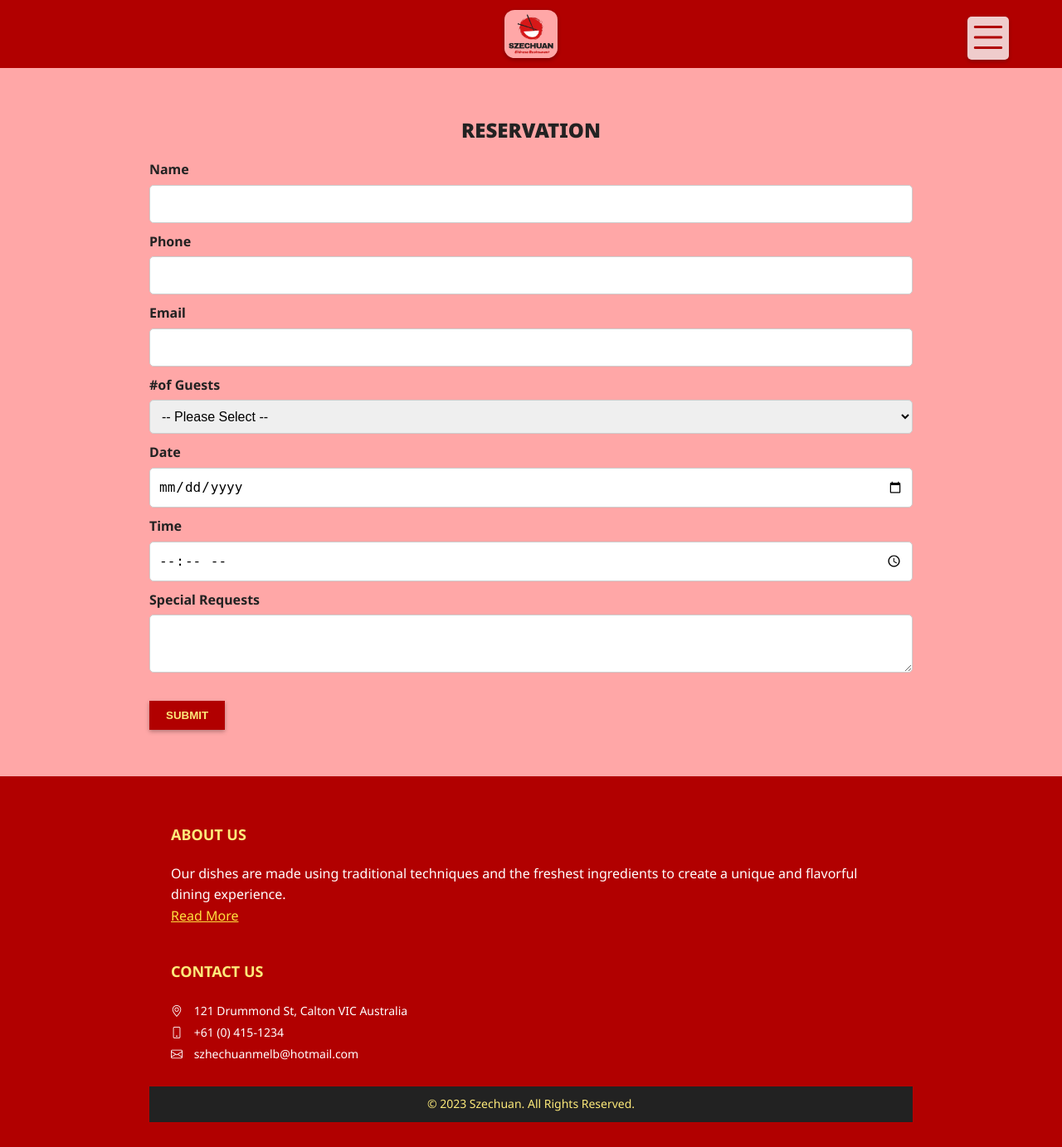
After one commit to Theochenxiyuan/restaurant-website, a PHP site: page /resevation.html in a window 1280 px wide. The commit adds this page. Shown: the whole page at 83% size. Run offline with PHP 8.4, Linux system fonts and the light colour scheme.

Commit message:
about and reservation page added

```diff
--- a/css/global.css
+++ b/css/global.css
@@ -85,6 +85,7 @@ header {
   text-transform: uppercase;
   background-color: var(--red-1);
   color: var(--gold-4);
+  border: none;
 }
 
 .btn:hover,
--- /dev/null
+++ b/css/reservation.css
@@ -0,0 +1,24 @@
+.form-group {
+  margin-bottom: 10px;
+}
+
+label {
+  display: block;
+  font-weight: bold;
+  margin-bottom: 5px;
+}
+
+input[type='text'],
+input[type='tel'],
+input[type='email'],
+input[type='date'],
+input[type='time'],
+textarea,
+select {
+  width: 100%;
+  padding: 10px;
+  border: 1px solid #ccc;
+  border-radius: 5px;
+  font-size: 16px;
+  line-height: 1.5;
+}
--- a/css/utilities.css
+++ b/css/utilities.css
@@ -13,7 +13,12 @@
 .flex-start {
   justify-content: flex-start;
 }
-
+.flex-space-between {
+  justify-content: space-between;
+}
+.float-right {
+  float: right;
+}
 .container {
   max-width: 960px;
   margin: 0 auto;
--- /dev/null
+++ b/resevation.html
@@ -0,0 +1,114 @@
+<!DOCTYPE html>
+<html lang="en">
+
+<head>
+    <meta charset="UTF-8">
+    <meta http-equiv="X-UA-Compatible" content="IE=edge">
+    <meta name="viewport" content="width=device-width, initial-scale=1.0">
+    <title>Szechuan: Home</title>
+    <link rel="preconnect" href="https://fonts.googleapis.com">
+    <link rel="preconnect" href="https://fonts.gstatic.com" crossorigin>
+    <link href="https://fonts.googleapis.com/css2?family=Noto+Sans:wght@400;500;600;700;800;900&display=swap"
+        rel="stylesheet">
+    <link rel="stylesheet" href="https://cdn.jsdelivr.net/npm/bootstrap-icons@1.10.4/font/bootstrap-icons.css">
+    <link rel="stylesheet" href="css/global.css">
+    <link rel="stylesheet" href="css/reservation.css">
+    <link rel="stylesheet" href="css/utilities.css">
+    <script src="js/menuBtn.js" defer></script>
+</head>
+
+<body>
+    <button class="menu"><i class="bi bi-list"></i></button>
+    <div class="overlay hidden"></div>
+    <nav class="menu">
+        <ul class="flex flex-col">
+            <li><a href="index.html">Home</a></li>
+            <li><a href="about.html">About</a></li>
+            <li><a href="#">Menu</a></li>
+            <li><a href="#">Reservation</a></li>
+            <li><a href="#">Photo Gallery</a></li>
+            <li><a href="#">Reviews</a></li>
+            <li class="hidden"><a href="#">Account</a></li>
+        </ul>
+        <a href="#">Log In</a>
+    </nav>
+
+    <header>
+        <div class="container flex">
+            <img src="img/logo.png" alt="logo">
+        </div>
+    </header>
+
+    <main class="my-2 p-1">
+        <div class="container">
+            <h2 class="text-center my-1">Reservation</h2>
+            <div class="reservation-form">
+                <form method="POST">
+                    <div class="form-group">
+                        <label for="name">Name</label>
+                        <input type="text" id="name" name="name" required>
+                    </div>
+                    <div class="form-group">
+                        <label for="phone">Phone</label>
+                        <input type="tel" id="phone" name="phone" required>
+                    </div>
+                    <div class="form-group">
+                        <label for="email">Email</label>
+                        <input type="email" id="email" name="email" required>
+                    </div>
+                    <div class="form-group">
+                        <label for="party-size">#of Guests</label>
+                        <select id="party-size" name="party-size" required>
+                            <option value="">-- Please Select --</option>
+                            <option value="1">1 Person</option>
+                            <option value="2">2 People</option>
+                            <option value="3">3 People</option>
+                            <option value="4">4 People</option>
+                            <option value="5">5 People</option>
+                            <option value="6">6 People</option>
+                        </select>
+                    </div>
+                    <div class="form-group">
+                        <label for="date">Date</label>
+                        <input type="date" id="date" name="date" required>
+                    </div>
+                    <div class="form-group">
+                        <label for="time">Time</label>
+                        <input type="time" id="time" name="time" min="10:00" max="21:00" required>
+                    </div>
+                    <div class="form-group">
+                        <label for="special-requests">Special Requests</label>
+                        <textarea id="special-requests" name="special-requests"></textarea>
+                    </div>
+                    <button type="submit" class="btn my-1">Submit</button>
+                </form>
+            </div>
+        </div>
+    </main>
+    <footer class="site-footer">
+        <div class="container">
+            <div class="footer-content p-1 flex-col">
+                <div class="footer-section about">
+                    <h3 class="footer-title">About Us</h3>
+                    <p>Our dishes are made using traditional techniques and the freshest ingredients to create a unique
+                        and flavorful dining experience. <br><a href="#">Read More</a>
+                    </p>
+                </div>
+                <div class="footer-section contact">
+                    <h3 class="footer-title">Contact Us</h3>
+                    <ul class="contact-info">
+                        <li><span><i class="bi bi-geo-alt"></i></span> 121 Drummond St, Calton VIC Australia</li>
+                        <li><span><i class="bi bi-phone"></i></span> +61 (0) 415-1234</li>
+                        <li><span><i class="bi bi-envelope"></i></span> szhechuanmelb@hotmail.com</li>
+                    </ul>
+                </div>
+            </div>
+            <div class="footer-bottom">
+                <p>&copy; 2023 Szechuan. All Rights Reserved.</p>
+            </div>
+        </div>
+    </footer>
+
+</body>
+
+</html>
```
Also changed, not shown: about.html (added, +120 -0 lines), index.html (+3 -5 lines).
